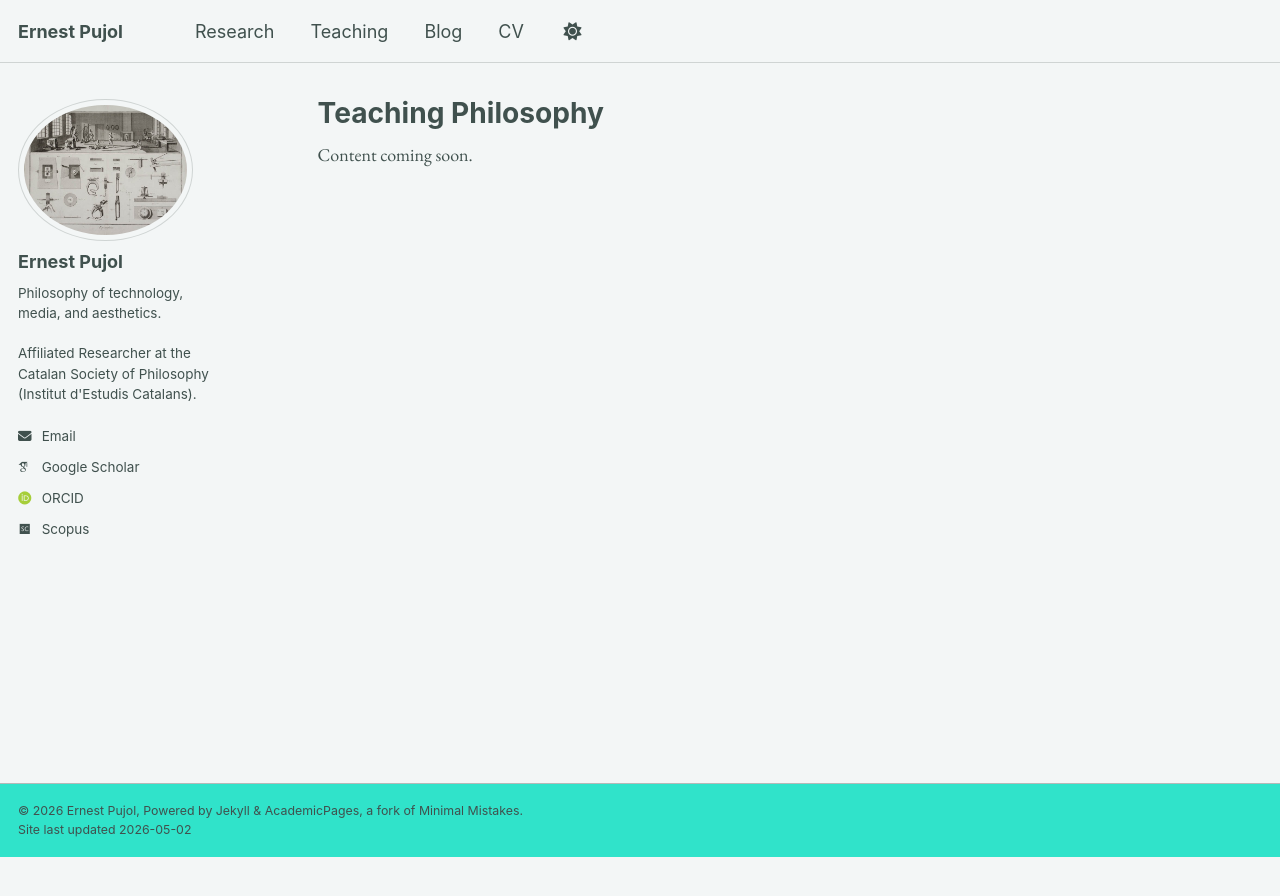
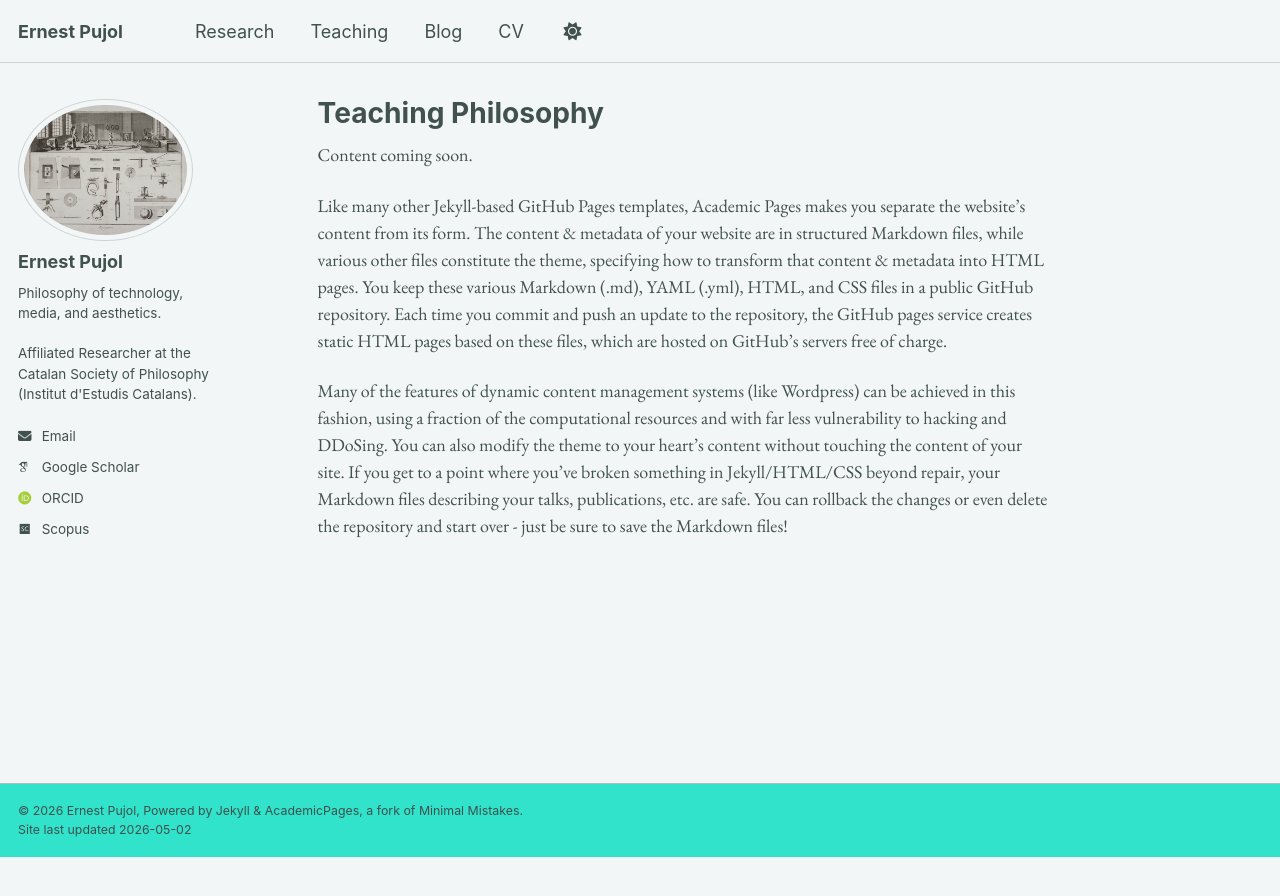
Before and after one commit to epujol90/epujol90.github.io, a Jekyll site: the page built from _pages/teaching-philosophy.md, in a window 1280 px wide. Shown: the top 896 px of the page. Built offline with Jekyll 4.4.1, drawn with Linux system fonts in a browser that asks for light colours; some web fonts are replaced; a script bundle is joined from its source files by our own code; library files that are not in the unit come from our copies.

Commit message:
Update teaching-philosophy.md

```diff
--- a/_pages/teaching-philosophy.md
+++ b/_pages/teaching-philosophy.md
@@ -6,3 +6,7 @@ author_profile: true
 ---
 
 Content coming soon.
+
+Like many other Jekyll-based GitHub Pages templates, Academic Pages makes you separate the website’s content from its form. The content & metadata of your website are in structured Markdown files, while various other files constitute the theme, specifying how to transform that content & metadata into HTML pages. You keep these various Markdown (.md), YAML (.yml), HTML, and CSS files in a public GitHub repository. Each time you commit and push an update to the repository, the GitHub pages service creates static HTML pages based on these files, which are hosted on GitHub’s servers free of charge.
+
+Many of the features of dynamic content management systems (like Wordpress) can be achieved in this fashion, using a fraction of the computational resources and with far less vulnerability to hacking and DDoSing. You can also modify the theme to your heart’s content without touching the content of your site. If you get to a point where you’ve broken something in Jekyll/HTML/CSS beyond repair, your Markdown files describing your talks, publications, etc. are safe. You can rollback the changes or even delete the repository and start over - just be sure to save the Markdown files!
```
